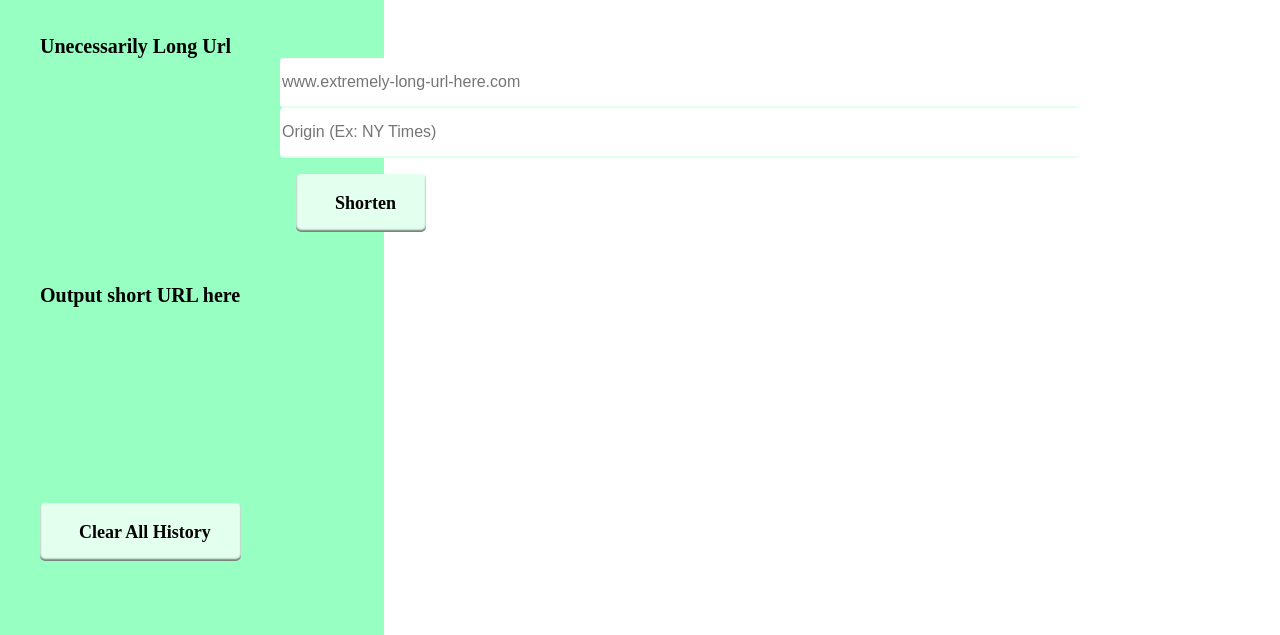
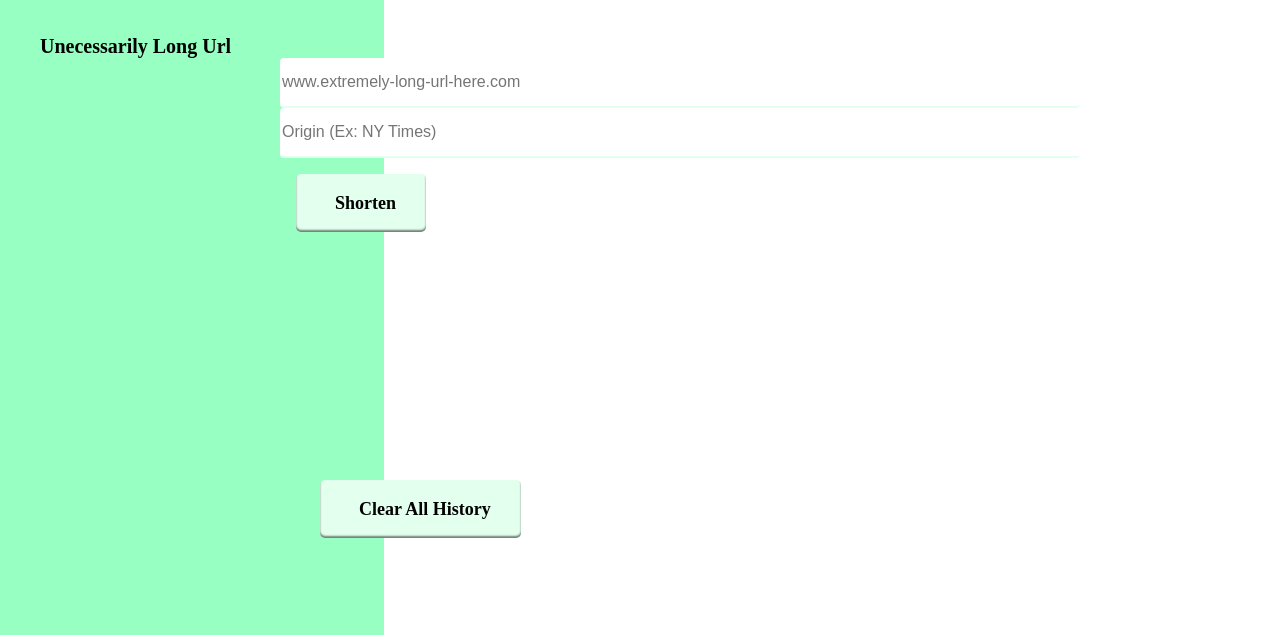
Before and after one commit to RBeneroff/Simply-Shorten, a website: page public/index.html in a window 1280 px wide. Shown: the part 165-800 px from the top of the page. Drawn offline with nearby package versions, Linux system fonts and the light colour scheme; some packages are replaced by stand-ins of ours; no server answers.

Commit message:
starting on css

```diff
--- a/public/body.html
+++ b/public/body.html
@@ -11,7 +11,6 @@
     <button class='button' type="submit" name="button">Shorten</button>
   </form>
   <br><br>
-  <h3  class='labels'>Output short URL here {{site.url.newUrl}}</h3>
 </div>
 
 <div class='history'>
--- a/public/css/style.css
+++ b/public/css/style.css
@@ -34,7 +34,7 @@
 .history {
   margin-top: 10vh;
   padding: 3vh;
-  /*margin-left: 30vh;*/
+  margin-left: 35vh;
 }
 
 .button {
```
